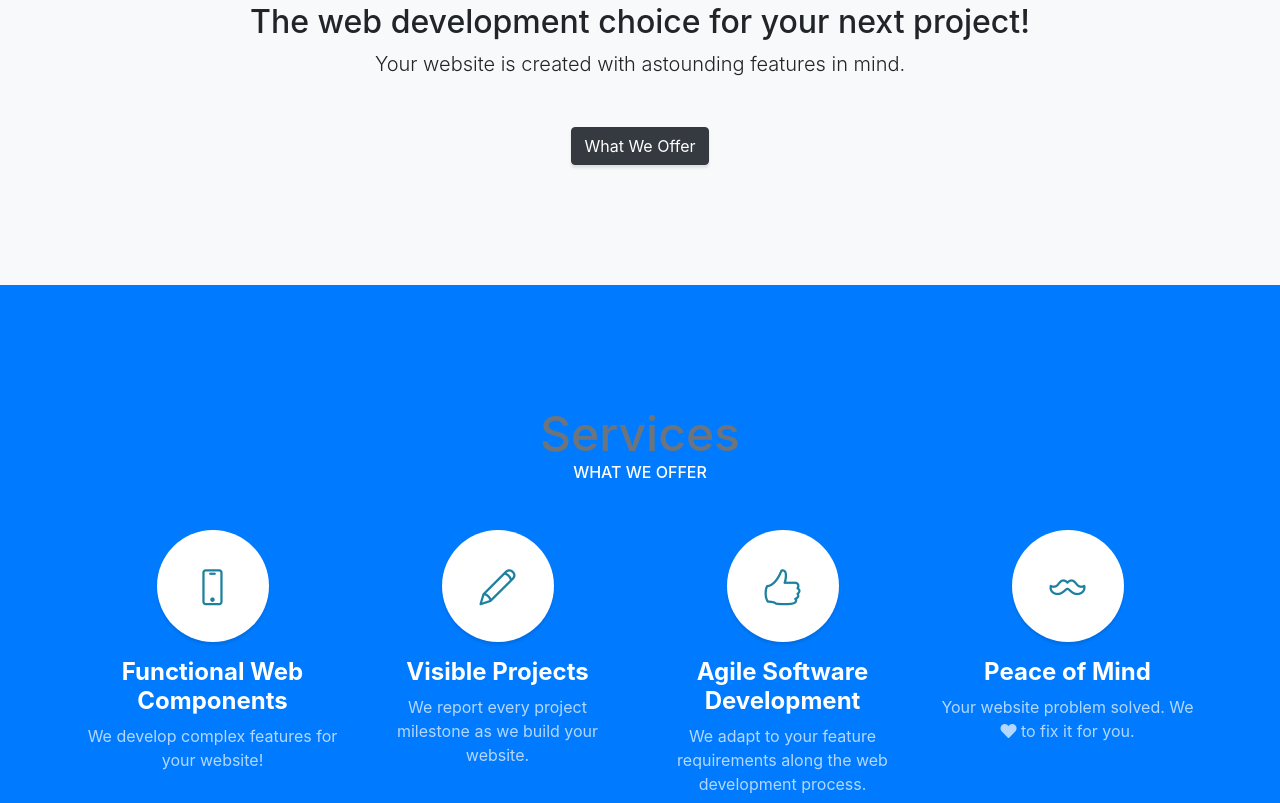
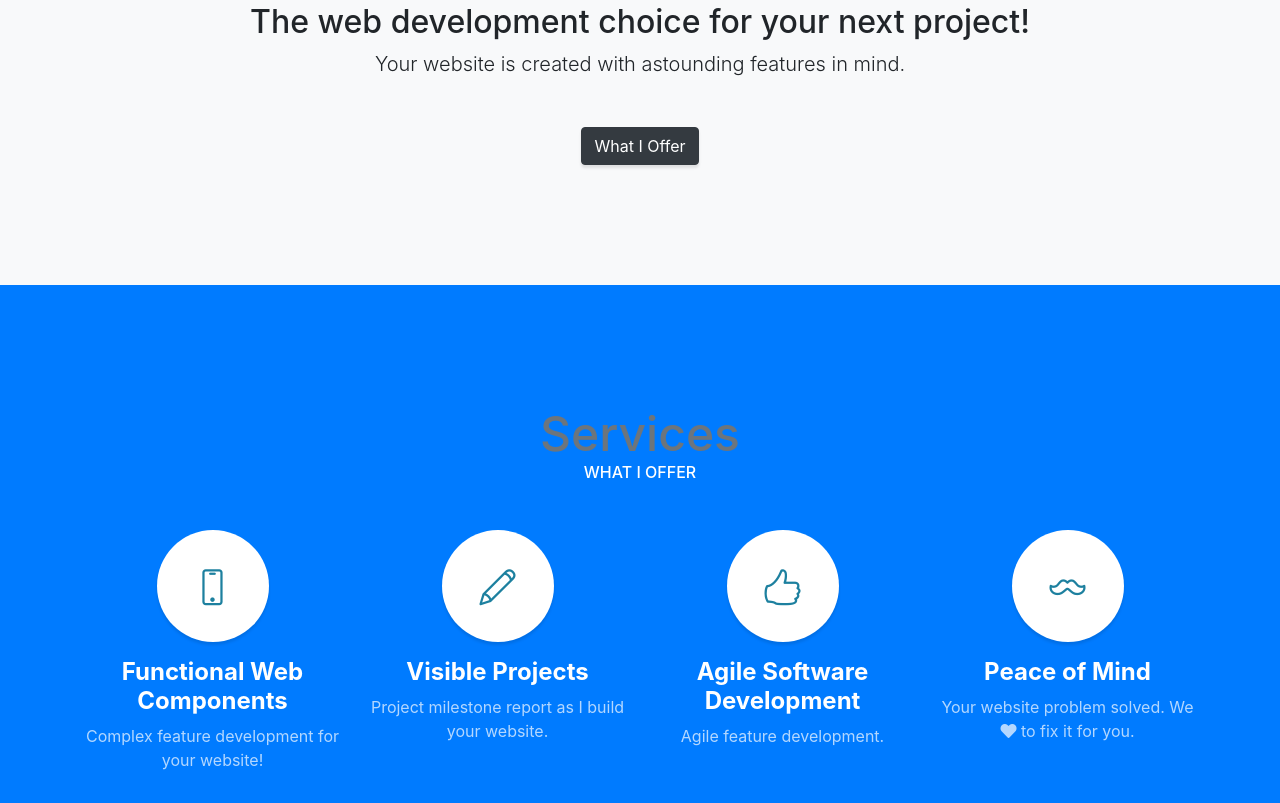
Before and after one commit to ademata/ademata.github.io, a website with bundled scripts: page index.html in a window 1280 px wide. Shown: the part 917-1720 px from the top of the page. Built offline with nearby package versions, Linux system fonts and the light colour scheme.

Commit message:
edited contents

```diff
--- a/index.html
+++ b/index.html
@@ -75,7 +75,7 @@
           <p class="lead mb-5">Your website is created with astounding features in mind.
             <!--<a href="https://unsplash.com/">Unsplash</a>!-->
           </p>
-          <a class="btn btn-dark btn-xl js-scroll-trigger" href="#services">What We Offer</a>
+          <a class="btn btn-dark btn-xl js-scroll-trigger" href="#services">What I Offer</a>
         </div>
       </div>
     </div>
@@ -86,7 +86,7 @@
     <div class="container">
       <div class="content-section-heading">
         <h2 class="text-secondary mb-0">Services</h2>
-        <h3 class="mb-5">What We Offer</h3>
+        <h3 class="mb-5">What I Offer</h3>
       </div>
       <div class="row">
         <div class="col-lg-3 col-md-6 mb-5 mb-lg-0">
@@ -96,7 +96,7 @@
           <h4>
             <strong>Functional Web Components</strong>
           </h4>
-          <p class="text-faded mb-0">We develop complex features for your website!</p>
+          <p class="text-faded mb-0">Complex feature development for your website!</p>
         </div>
         <div class="col-lg-3 col-md-6 mb-5 mb-lg-0">
           <span class="service-icon rounded-circle mx-auto mb-3">
@@ -105,7 +105,7 @@
           <h4>
             <strong>Visible Projects</strong>
           </h4>
-          <p class="text-faded mb-0">We report every project milestone as we build your website.</p>
+          <p class="text-faded mb-0">Project milestone report as I build your website.</p>
         </div>
         <div class="col-lg-3 col-md-6 mb-5 mb-md-0">
           <span class="service-icon rounded-circle mx-auto mb-3">
@@ -114,7 +114,7 @@
           <h4>
             <strong>Agile Software Development</strong>
           </h4>
-          <p class="text-faded mb-0">We adapt to your feature requirements along the web development process.</p>
+          <p class="text-faded mb-0">Agile feature development.</p>
         </div>
         <div class="col-lg-3 col-md-6">
           <span class="service-icon rounded-circle mx-auto mb-3">
```
